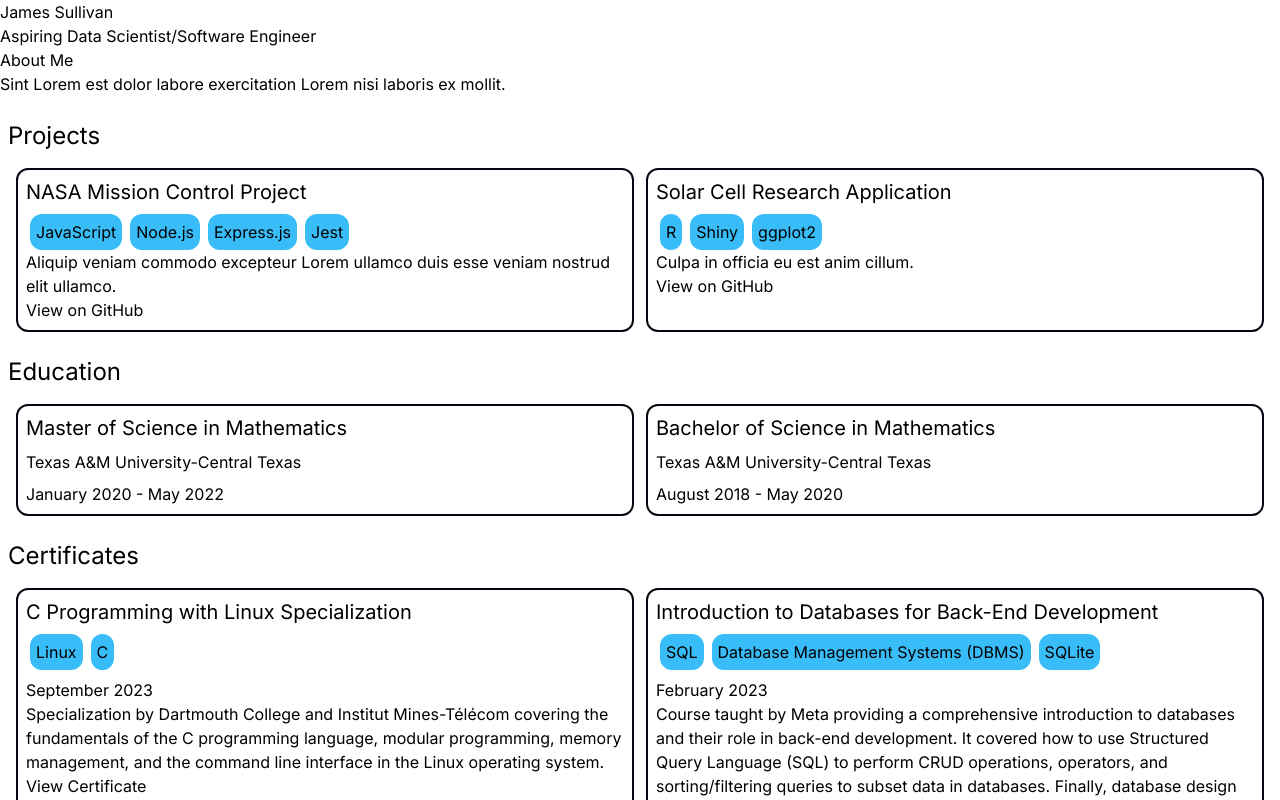
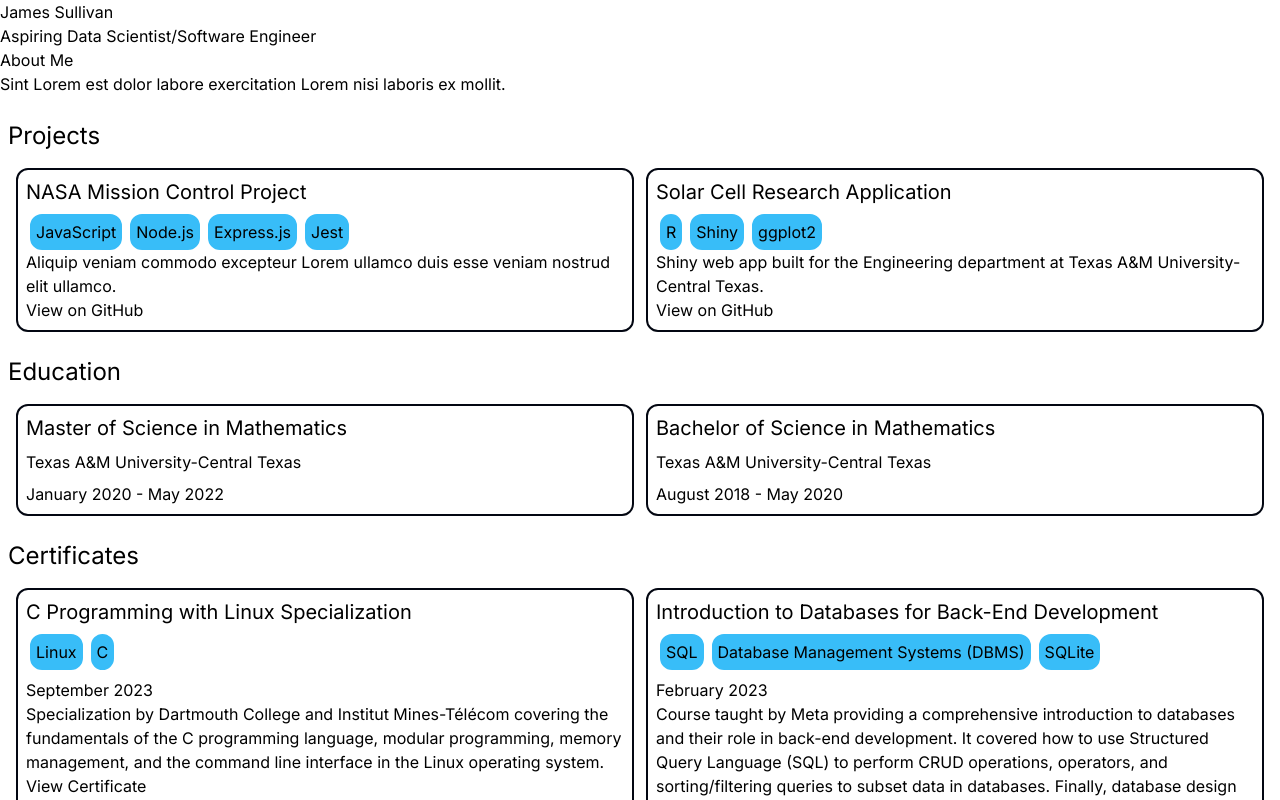
Before and after one commit to JSulley/portfolio, a Next.js app: page / in a window 1280 px wide. Shown: the top 800 px of the page. Built offline with nearby package versions, Linux system fonts and the light colour scheme.

Commit message:
Added description to Solar Cell Research App project

```diff
--- a/src/components/projects/projects.jsx
+++ b/src/components/projects/projects.jsx
@@ -27,18 +27,18 @@ const projects = [
   {
     'id': 2,
     'title': 'Solar Cell Research Application',
-    'description': 'Culpa in officia eu est anim cillum.',
+    'description': 'Shiny web app built for the Engineering department at Texas A&M University-Central Texas.',
     'techStack': [
       {
         'id': 1,
         'skill': 'R',
       },
       {
-        'id': 1,
+        'id': 2,
         'skill': 'Shiny',
       },
       {
-        'id': 1,
+        'id': 3,
         'skill': 'ggplot2',
       },
     ],
```
